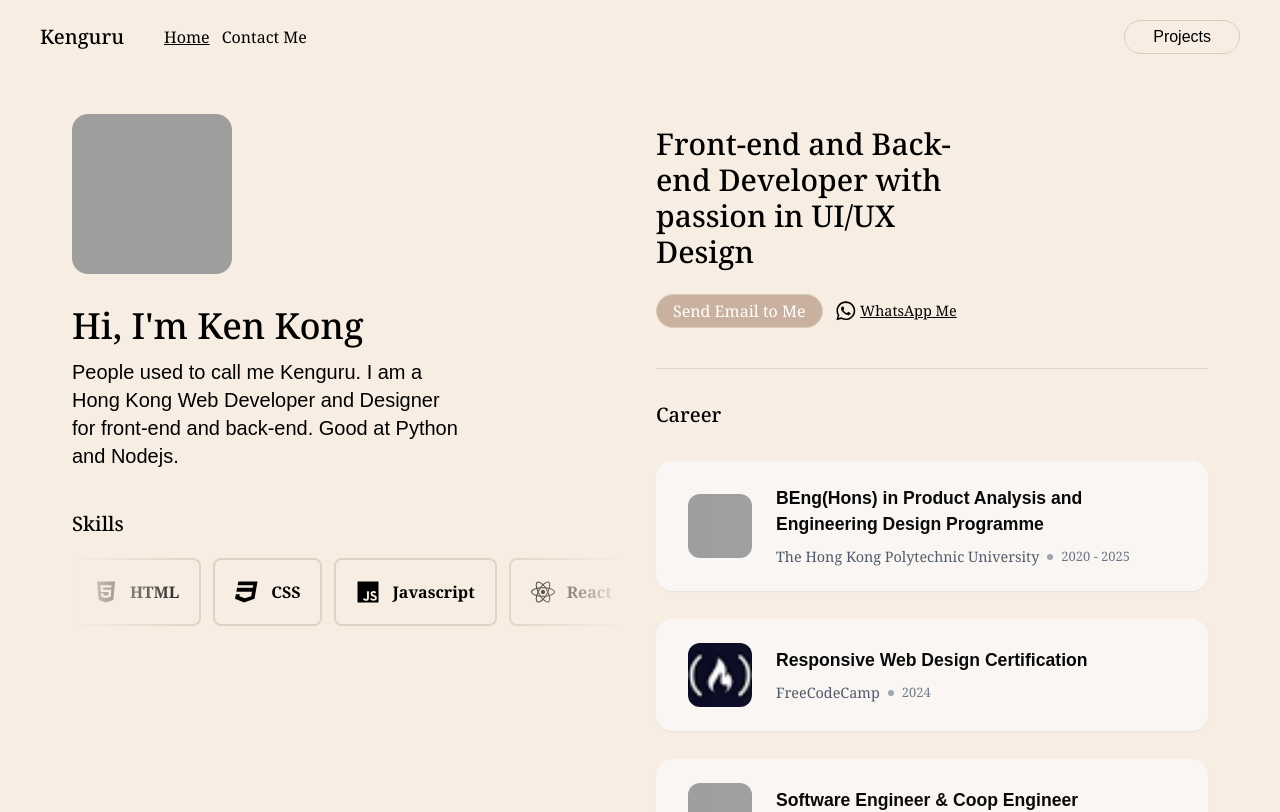
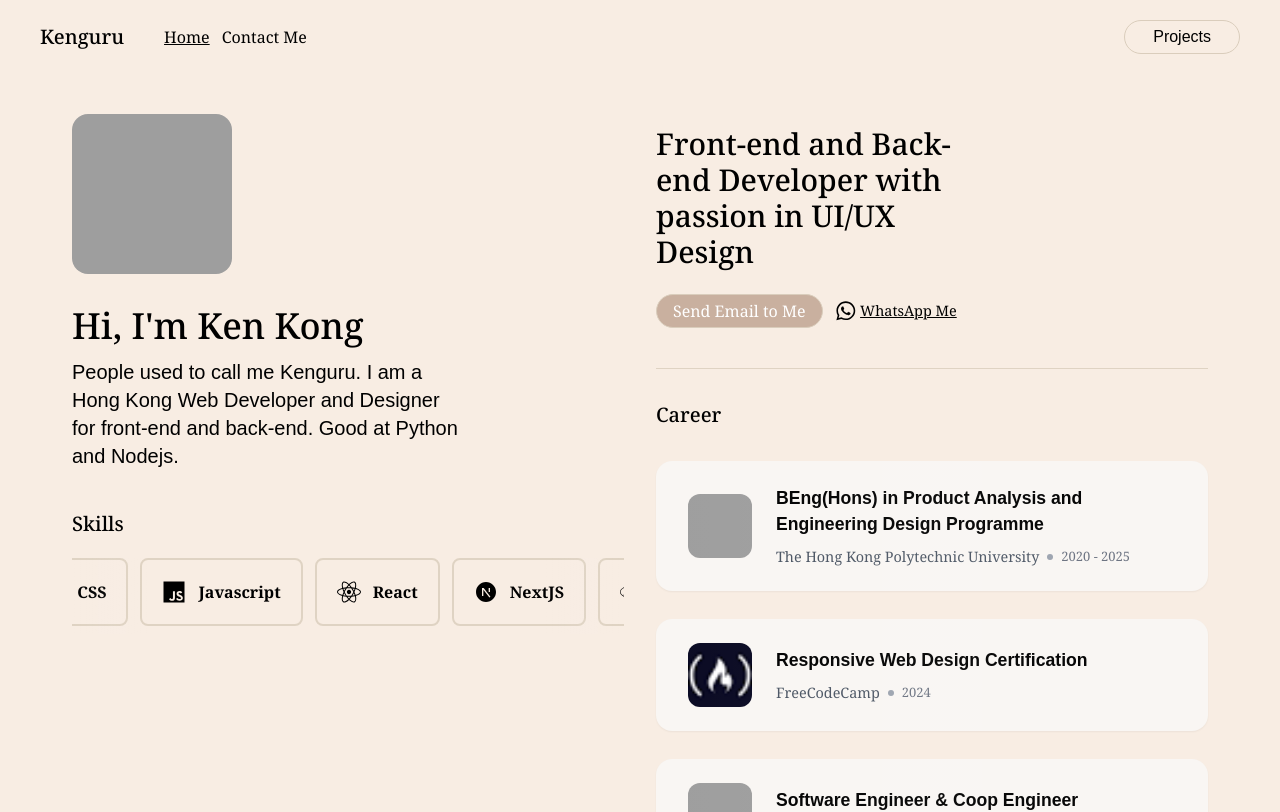
Before and after one commit to kenguru10/2024portfolio, a Next.js app: page /2024portfolio/home in a window 1280 px wide. Shown: the top 812 px of the page. Built offline with nearby package versions, Linux system fonts and the light colour scheme; grey boxes are pictures that could not be loaded.

Commit message:
Implement auto-scrolling skills section with hover interaction

```diff
--- a/src/app/(main)/(page)/home/page.tsx
+++ b/src/app/(main)/(page)/home/page.tsx
@@ -2,7 +2,7 @@
 /* eslint-disable @next/next/no-img-element */
 // update the above line to remove the eslint warning
 "use client";
-import React, { FormEvent, useEffect, useState } from "react";
+import React, { FormEvent, useEffect, useState, useRef } from "react";
 import { motion } from "framer-motion";
 import { FaHtml5, FaCss3, FaJs, FaReact, FaPhp, FaPython, FaSass, FaWhatsapp } from "react-icons/fa";
 import { RiNextjsFill } from "react-icons/ri";
@@ -22,12 +22,39 @@ export default function Page() {
         type: "",
     });
     const [isSendingEmail, setIsSendingEmail] = useState(false);
+    const [isHovered, setIsHovered] = useState(false);
+    const scrollContainerRef = useRef<HTMLDivElement>(null);
 
     // set the navbar link active
     useEffect(() => {
         const items = document.querySelectorAll("#nav-bar-items a");
         items[0].classList.add("underline");
     }, []);
+
+    useEffect(() => {
+        const scrollContainer = scrollContainerRef.current;
+        if (!scrollContainer) return;
+
+        let scrollInterval: NodeJS.Timeout;
+
+        const startScroll = () => {
+            scrollInterval = setInterval(() => {
+                if (!isHovered && scrollContainer) {
+                    if (scrollContainer.scrollLeft + scrollContainer.clientWidth >= scrollContainer.scrollWidth) {
+                        scrollContainer.scrollLeft = 0;
+                    } else {
+                        scrollContainer.scrollLeft += 1;
+                    }
+                }
+            }, 30);
+        };
+
+        startScroll();
+
+        return () => {
+            if (scrollInterval) clearInterval(scrollInterval);
+        };
+    }, [isHovered]);
 
     const onSubmitMessage = async (data: any) => {
         setIsSendingEmail(true);
@@ -74,46 +101,60 @@ export default function Page() {
                         </p>
                         <div className="relative mt-8 sm:mt-10">
                             <h5 className="text-lg sm:text-xl font-[500] mb-5">Skills</h5>
-                            <div className="items-center inline-flex flex-nowrap gap-2 sm:gap-3 w-full overflow-hidden [mask-image:_linear-gradient(to_right,transparent_0,_black_128px,_black_calc(100%-128px),transparent_100%)]">
-                                <div className="flex p-3 sm:p-5 border-2 border-[#DFD3C3] gap-2 sm:gap-3 rounded-[.5em] items-center">
+                            <div className="relative w-full">
+                                <div className="absolute left-0 top-0 bottom-0 w-20 bg-gradient-to-r from-transparent via-white/5 to-transparent z-10"></div>
+                                <div className="absolute right-0 top-0 bottom-0 w-20 bg-gradient-to-l from-transparent via-white/5 to-transparent z-10"></div>
+
+                                <div
+                                    ref={scrollContainerRef}
+                                    onMouseEnter={() => setIsHovered(true)}
+                                    onMouseLeave={() => setIsHovered(false)}
+                                    className="flex overflow-x-auto scrollbar-hide gap-2 sm:gap-3 pb-2"
+                                >
+                                    {[...Array(2)].map((_, index) => (
+                                        <div key={index} className="flex gap-2 sm:gap-3">
+                                            <div className="flex p-3 sm:p-5 border-2 border-[#DFD3C3] gap-2 sm:gap-3 rounded-[.5em] items-center shrink-0">
                                                 <FaHtml5 className="w-[1.2em] sm:w-[1.5em] h-[1.2em] sm:h-[1.5em]" />
                                                 <div className="text-sm sm:text-base font-bold">HTML</div>
                                             </div>
-                                <div className="flex p-3 sm:p-5 border-2 border-[#DFD3C3] gap-2 sm:gap-3 rounded-[.5em] items-center">
+                                            <div className="flex p-3 sm:p-5 border-2 border-[#DFD3C3] gap-2 sm:gap-3 rounded-[.5em] items-center shrink-0">
                                                 <FaCss3 className="w-[1.2em] sm:w-[1.5em] h-[1.2em] sm:h-[1.5em]" />
                                                 <div className="text-sm sm:text-base font-bold">CSS</div>
                                             </div>
-                                <div className="flex p-3 sm:p-5 border-2 border-[#DFD3C3] gap-2 sm:gap-3 rounded-[.5em] items-center">
+                                            <div className="flex p-3 sm:p-5 border-2 border-[#DFD3C3] gap-2 sm:gap-3 rounded-[.5em] items-center shrink-0">
                                                 <FaJs className="w-[1.2em] sm:w-[1.5em] h-[1.2em] sm:h-[1.5em]" />
                                                 <div className="text-sm sm:text-base font-bold">Javascript</div>
                                             </div>
-                                <div className="flex p-3 sm:p-5 border-2 border-[#DFD3C3] gap-2 sm:gap-3 rounded-[.5em] items-center">
+                                            <div className="flex p-3 sm:p-5 border-2 border-[#DFD3C3] gap-2 sm:gap-3 rounded-[.5em] items-center shrink-0">
                                                 <FaReact className="w-[1.2em] sm:w-[1.5em] h-[1.2em] sm:h-[1.5em]" />
                                                 <div className="text-sm sm:text-base font-bold">React</div>
                                             </div>
-                                <div className="flex p-3 sm:p-5 border-2 border-[#DFD3C3] gap-2 sm:gap-3 rounded-[.5em] items-center">
+                                            <div className="flex p-3 sm:p-5 border-2 border-[#DFD3C3] gap-2 sm:gap-3 rounded-[.5em] items-center shrink-0">
                                                 <RiNextjsFill className="w-[1.2em] sm:w-[1.5em] h-[1.2em] sm:h-[1.5em]" />
                                                 <div className="text-sm sm:text-base font-bold">NextJS</div>
                                             </div>
-                                <div className="flex p-3 sm:p-5 border-2 border-[#DFD3C3] gap-2 sm:gap-3 rounded-[.5em] items-center">
+                                            <div className="flex p-3 sm:p-5 border-2 border-[#DFD3C3] gap-2 sm:gap-3 rounded-[.5em] items-center shrink-0">
                                                 <FaPhp className="w-[1.2em] sm:w-[1.5em] h-[1.2em] sm:h-[1.5em]" />
                                                 <div className="text-sm sm:text-base font-bold">PHP</div>
                                             </div>
-                                <div className="flex p-3 sm:p-5 border-2 border-[#DFD3C3] gap-2 sm:gap-3 rounded-[.5em] items-center">
+                                            <div className="flex p-3 sm:p-5 border-2 border-[#DFD3C3] gap-2 sm:gap-3 rounded-[.5em] items-center shrink-0">
                                                 <DiMysql className="w-[1.2em] sm:w-[1.5em] h-[1.2em] sm:h-[1.5em]" />
                                                 <div className="text-sm sm:text-base font-bold">MySQL</div>
                                             </div>
-                                <div className="flex p-3 sm:p-5 border-2 border-[#DFD3C3] gap-2 sm:gap-3 rounded-[.5em] items-center">
+                                            <div className="flex p-3 sm:p-5 border-2 border-[#DFD3C3] gap-2 sm:gap-3 rounded-[.5em] items-center shrink-0">
                                                 <FaPython className="w-[1.2em] sm:w-[1.5em] h-[1.2em] sm:h-[1.5em]" />
                                                 <div className="text-sm sm:text-base font-bold">Python</div>
                                             </div>
-                                <div className="flex p-3 sm:p-5 border-2 border-[#DFD3C3] gap-2 sm:gap-3 rounded-[.5em] items-center">
+                                            <div className="flex p-3 sm:p-5 border-2 border-[#DFD3C3] gap-2 sm:gap-3 rounded-[.5em] items-center shrink-0">
                                                 <SiFlask className="w-[1.2em] sm:w-[1.5em] h-[1.2em] sm:h-[1.5em]" />
                                                 <div className="text-sm sm:text-base font-bold">Flask</div>
                                             </div>
-                                <div className="flex p-3 sm:p-5 border-2 border-[#DFD3C3] gap-2 sm:gap-3 rounded-[.5em] items-center">
+                                            <div className="flex p-3 sm:p-5 border-2 border-[#DFD3C3] gap-2 sm:gap-3 rounded-[.5em] items-center shrink-0">
                                                 <FaSass className="w-[1.2em] sm:w-[1.5em] h-[1.2em] sm:h-[1.5em]" />
                                                 <div className="text-sm sm:text-base font-bold">Sass</div>
+                                            </div>
+                                        </div>
+                                    ))}
                                 </div>
                             </div>
                         </div>
--- a/src/app/globals.css
+++ b/src/app/globals.css
@@ -37,3 +37,12 @@ body {
 		text-wrap: balance;
 	}
 }
+
+.scrollbar-hide {
+    -ms-overflow-style: none;
+    scrollbar-width: none;
+}
+
+.scrollbar-hide::-webkit-scrollbar {
+    display: none;
+}
```
Lines whose indentation alone changed are shown as unchanged.
